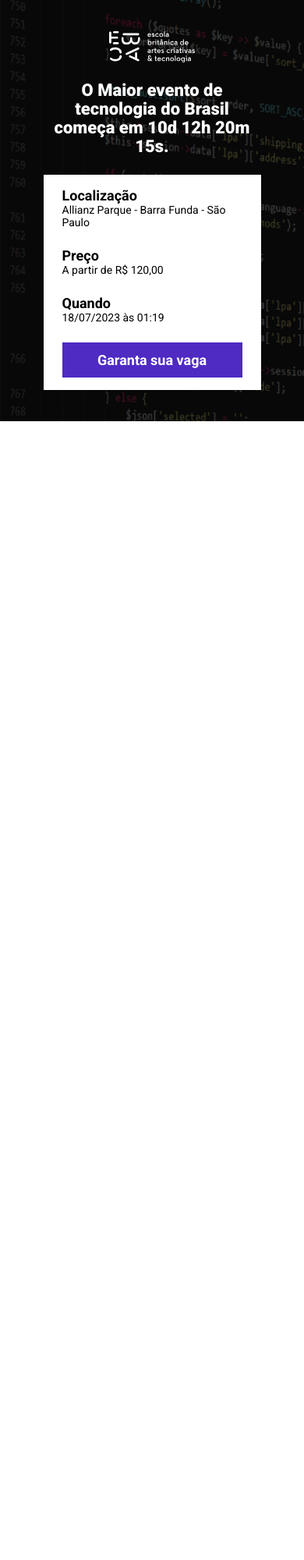
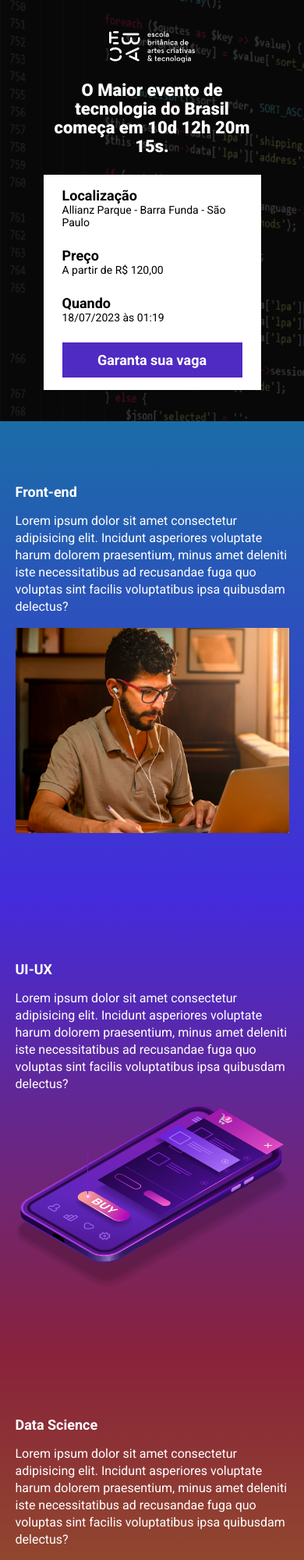
Before and after one commit to KwizatzHaderach/Ebac_tech_talks, a website built with Parcel: page src/index.html in a window 390 px wide. Shown: the top 2000 px of the page at 78% size. Before the commit the page ends 844 px from the top, so only its background shows below. Built offline with nearby package versions, Linux system fonts and the light colour scheme.

Commit message:
Adicionando eventos e variaveis

```diff
--- a/src/index.html
+++ b/src/index.html
@@ -8,6 +8,7 @@
     <link rel="preconnect" href="https://fonts.gstatic.com" crossorigin>
     <link href="https://fonts.googleapis.com/css2?family=Roboto:wght@400;700;900&display=swap" rel="stylesheet">
     <link rel="stylesheet" href="styles/main.scss">
+    <link rel="stylesheet" href="https://unpkg.com/aos@next/dist/aos.css" />
 </head>
 <body>
     <header class="hero">
@@ -38,6 +39,45 @@
         </div>
     </header>
 
+    <section class="event event--frontend" >
+        <div class="container" data-aos="fade-right">
+            <div class="event__details">
+                <h2 class="event__details__title">Front-end</h2>
+                <p class="event__details__description">Lorem ipsum dolor sit amet consectetur adipisicing elit. Incidunt asperiores voluptate harum dolorem praesentium, minus amet deleniti iste necessitatibus ad recusandae fuga quo voluptas sint facilis voluptatibus ipsa quibusdam delectus?</p>
+            </div>
+            <img class="event__image" src="./images/frontend.png" alt="Front-end">
+        </div>
+    </section>
+    <section class="event event--ui-ux event--image-left" >
+        <div class="container" data-aos="fade-left">
+            <div class="event__details">
+                <h2 class="event__details__title">UI-UX</h2>
+                <p class="event__details__description">Lorem ipsum dolor sit amet consectetur adipisicing elit. Incidunt asperiores voluptate harum dolorem praesentium, minus amet deleniti iste necessitatibus ad recusandae fuga quo voluptas sint facilis voluptatibus ipsa quibusdam delectus?</p>
+            </div>
+            <img class="event__image" src="./images/ui-ux.png" alt="Ui-Ux">
+        </div>
+    </section>
+    <section class="event event--data-science" >
+        <div class="container" data-aos="fade-right">
+            <div class="event__details">
+                <h2 class="event__details__title">Data Science</h2>
+                <p class="event__details__description">Lorem ipsum dolor sit amet consectetur adipisicing elit. Incidunt asperiores voluptate harum dolorem praesentium, minus amet deleniti iste necessitatibus ad recusandae fuga quo voluptas sint facilis voluptatibus ipsa quibusdam delectus?</p>
+            </div>
+            <img class="event__image" src="./images/data.png" alt="Data Science">
+        </div>
+    </section>
+    <section class="event event--backend event--image-left" >
+        <div class="container" data-aos="fade-left">
+            <div class="event__details">
+                <h2 class="event__details__title">Backend</h2>
+                <p class="event__details__description">Lorem ipsum dolor sit amet consectetur adipisicing elit. Incidunt asperiores voluptate harum dolorem praesentium, minus amet deleniti iste necessitatibus ad recusandae fuga quo voluptas sint facilis voluptatibus ipsa quibusdam delectus?</p>
+            </div>
+            <img class="event__image" src="./images/backend.png" alt="Backend">
+        </div>
+    </section>
+
+
+    <script src="https://unpkg.com/aos@next/dist/aos.js"></script>
     <script src="scripts/main.js"></script>
 </body>
 </html>
--- a/src/scripts/main.js
+++ b/src/scripts/main.js
@@ -1 +1 @@
-console.log("olá mundo");
+AOS.init();
--- /dev/null
+++ b/src/styles/_event.scss
@@ -0,0 +1,66 @@
+@use 'variables';
+
+.event {
+    padding: 80px 0;
+
+
+    &--frontend {
+        background-image: linear-gradient(variables.$blue1, variables.$blue2);
+    }
+
+    &--ui-ux {
+        background-image: linear-gradient(variables.$blue2, variables.$pink);
+    }
+
+    &--data-science {
+        background-image: linear-gradient(variables.$pink, variables.$yellow);
+    }
+
+    &--backend {
+        background-image: linear-gradient(variables.$yellow, variables.$pink);
+    }
+
+    &--image-left {
+        .container {
+            flex-direction: row-reverse;
+
+        }
+    }
+    .container{
+        display: flex;
+        gap: 40px;
+    }
+
+    &__image {
+        max-width: 360px;
+    }
+
+    &__details {
+
+
+        &__title {
+            font-size: 18px;
+            font-weight: bold;
+            margin-bottom: 16px;
+        }
+
+        &__description {
+            line-height: 22px;
+        }
+    }
+
+    @media (max-width: 640px) {
+        .container {
+            display: block;
+        }
+
+        &__image {
+            width: 100%;
+        }
+
+        &__details {
+            margin-right: 0;
+            margin-bottom: 16px;
+        }
+    }
+}
--- a/src/styles/_hero.scss
+++ b/src/styles/_hero.scss
@@ -1,3 +1,5 @@
+@use 'variables';
+
 .hero {
     padding-top: 64px;
     padding-bottom: 100px;
@@ -16,7 +18,7 @@
         left: 0;
         width: 100%;
         height: 100%;
-        background-color: #000;
+        background-color: variables.$secondaryTextColor;
         content: '';
         opacity: .7;
     }
--- /dev/null
+++ b/src/styles/_variables.scss
@@ -0,0 +1,9 @@
+$textColor: #fff;
+$secondaryTextColor: #000;
+
+
+$blue1: #1B6CA7;
+$blue2: #442BDB;
+$pink: #89223b;
+$yellow: #9C791D;
+$purple: #4F2AC3;
--- a/src/styles/components/_buttons.scss
+++ b/src/styles/components/_buttons.scss
@@ -1,3 +1,5 @@
+@use '../variables';
+
 .button {
     padding: 12px;
     font-size: 18px;
@@ -8,8 +10,8 @@
 
 
     &--primary {
-        color: #fff;
-        background-color: #4F2AC3;
+        color: variables.$textColor;
+        background-color: variables.$purple;
     }
 
     @media (max-width: 640px) {
--- a/src/styles/components/_infos_bar.scss
+++ b/src/styles/components/_infos_bar.scss
@@ -1,6 +1,8 @@
+@use '../variables';
+
 .infos-bar {
     padding: 16px 24px;
-    background-color: #fff;
+    background-color: variables.$textColor;
     display: flex;
     justify-content: space-between;
 
@@ -10,9 +12,9 @@
 
         &__item {
             font-size: 14px;
-            color: #000;
+            color: variables.$secondaryTextColor;
             b {
-                color: #000;
+                color: variables.$secondaryTextColor;
                 font-size: 18px;
                 display: block;
             }
--- a/src/styles/main.scss
+++ b/src/styles/main.scss
@@ -1,13 +1,15 @@
 @use 'hero';
 @use 'components/infos_bar';
 @use 'components/buttons';
+@use 'event';
+@use 'variables';
 
 *{
     margin: 0;
     padding: 0;
     box-sizing: border-box;
     font-family: Roboto, sans-serif;
-    color: #fff;
+    color: variables.$textColor;
     list-style: none;
 }
 
```
